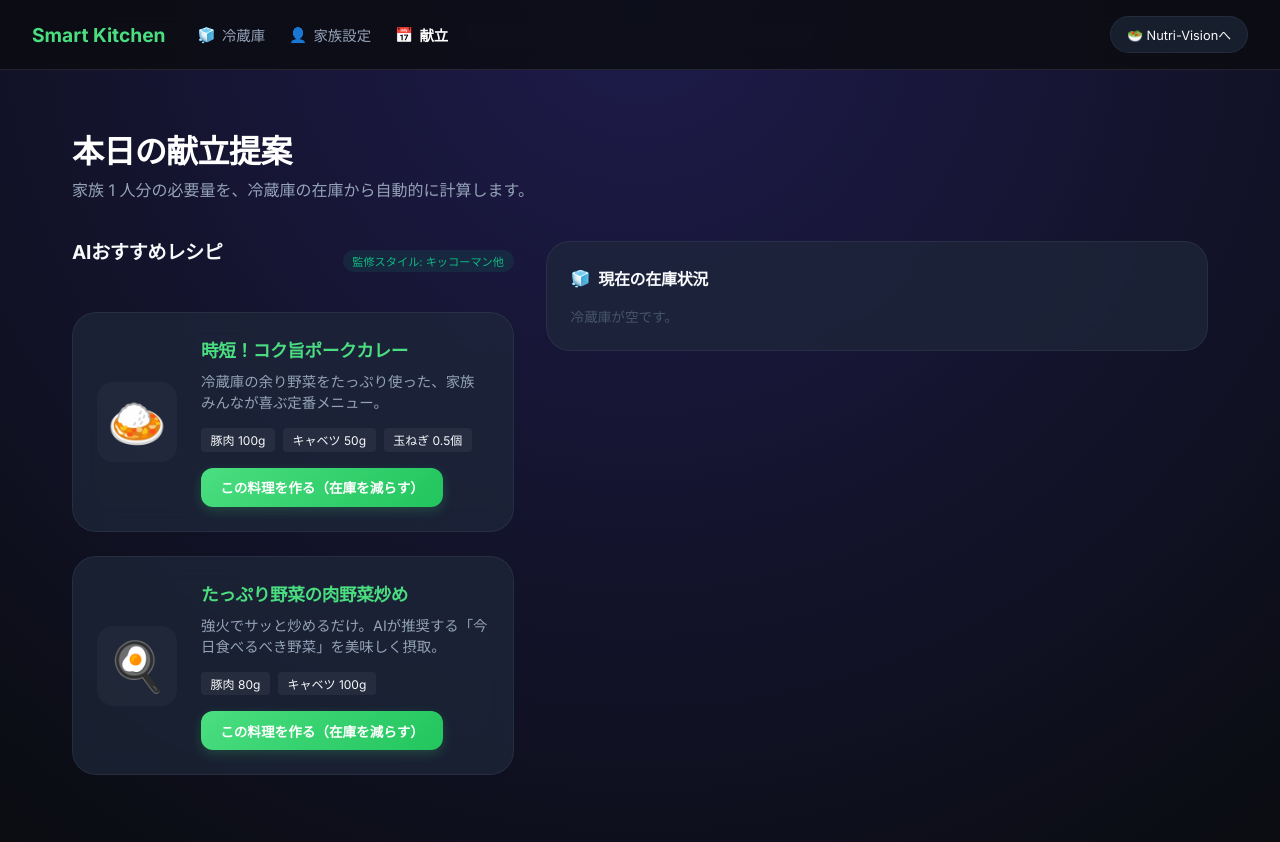
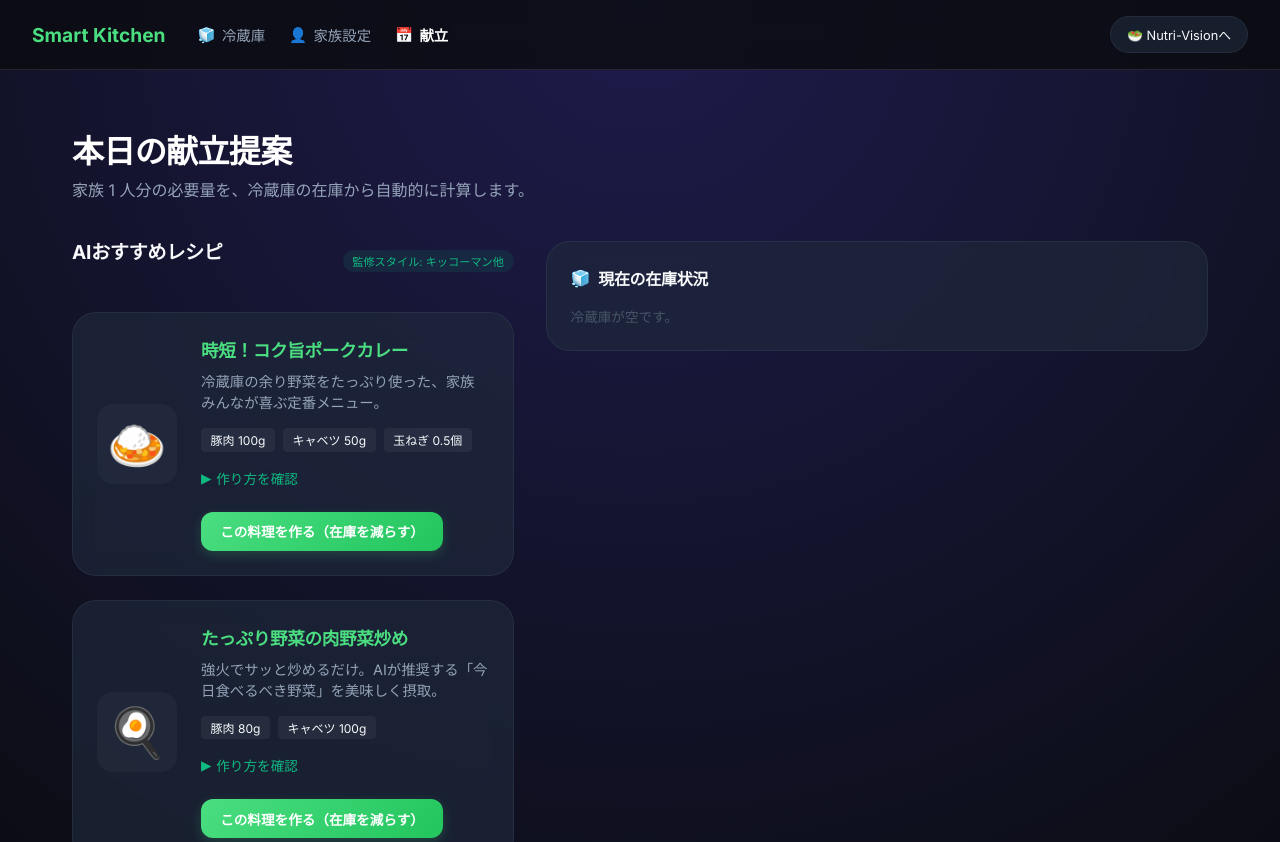
Before and after one commit to convini-bach/Life-Support-Project, a Next.js app: page /recipe-app/menu in a window 1280 px wide. Shown: the top 842 px of the page. Built offline with nearby package versions, Linux system fonts and the light colour scheme.

Commit message:
feat: display recipe steps in smart kitchen menu

```diff
--- a/src/app/api/recipe-app/suggest-menu/route.ts
+++ b/src/app/api/recipe-app/suggest-menu/route.ts
@@ -39,6 +39,10 @@ export async function POST(req: Request) {
           "ingredients": [
             {"name": "食材名", "amountPerPerson": 数値, "unit": "g|本|個|mlなど"}
           ],
+          "steps": [
+            "調理手順1（100文字以内）",
+            "調理手順2..."
+          ],
           "image": "料理を表す絵文字1つ",
           "source": "キッコーマン ホームクッキング（参考）"
         }
--- a/src/app/recipe-app/menu/page.tsx
+++ b/src/app/recipe-app/menu/page.tsx
@@ -15,6 +15,7 @@ interface Recipe {
     amountPerPerson: number;
     unit: string;
   }[];
+  steps: string[];
   image: string;
 }
 
@@ -28,6 +29,11 @@ const MOCK_RECIPES: Recipe[] = [
       { name: 'キャベツ', amountPerPerson: 50, unit: 'g' },
       { name: '玉ねぎ', amountPerPerson: 0.5, unit: '個' },
     ],
+    steps: [
+      '玉ねぎをくし切りに、キャベツはザク切りにする。',
+      '鍋で豚肉を炒め、色が変わったら野菜を加えてさらに炒める。',
+      '水を加えて煮込み、アクを取ったらカレールウを溶かし入れる。'
+    ],
     image: '🍛'
   },
   {
@@ -38,6 +44,11 @@ const MOCK_RECIPES: Recipe[] = [
       { name: '豚肉', amountPerPerson: 80, unit: 'g' },
       { name: 'キャベツ', amountPerPerson: 100, unit: 'g' },
     ],
+    steps: [
+      'キャベツと豚肉を食べやすい大きさに切る。',
+      'フライパンに油を引き、豚肉を強火でカリッとするまで炒める。',
+      'キャベツを加え、強火で一気に炒め合わせ、塩コショウで味を整える。'
+    ],
     image: '🍳'
   }
 ];
@@ -47,6 +58,7 @@ export default function MenuPage() {
   const [fridgeItems, setFridgeItems] = useState<FridgeItem[]>([]);
   const [recipes, setRecipes] = useState<Recipe[]>(MOCK_RECIPES);
   const [isApplying, setIsApplying] = useState<string | null>(null);
+  const [expandedId, setExpandedId] = useState<string | null>(null);
   const [message, setMessage] = useState<string | null>(null);
 
   useEffect(() => {
@@ -148,6 +160,33 @@ export default function MenuPage() {
                     </span>
                   ))}
                 </div>
+
+                {/* 調理手順（アコーディオン） */}
+                <div style={{ marginBottom: '1.5rem' }}>
+                  <button
+                    onClick={() => setExpandedId(expandedId === recipe.id ? null : recipe.id)}
+                    style={{
+                      background: 'none', border: 'none', color: '#10b981',
+                      fontSize: '0.85rem', cursor: 'pointer', display: 'flex', alignItems: 'center', gap: '0.3rem', padding: 0
+                    }}
+                  >
+                    <span>{expandedId === recipe.id ? '▼' : '▶'}</span> 作り方を確認
+                  </button>
+
+                  {expandedId === recipe.id && (
+                    <div className="glass-card" style={{
+                      marginTop: '0.8rem', padding: '1rem', background: 'rgba(255,255,255,0.02)',
+                      fontSize: '0.85rem', color: '#cbd5e1', border: '1px solid rgba(255,255,255,0.05)'
+                    }}>
+                      <ol style={{ paddingLeft: '1.2rem', margin: 0, display: 'flex', flexDirection: 'column', gap: '0.6rem' }}>
+                        {recipe.steps?.map((step, idx) => (
+                          <li key={idx} style={{ lineHeight: '1.6' }}>{step}</li>
+                        ))}
+                      </ol>
+                    </div>
+                  )}
+                </div>
+
                 <button
                   onClick={() => applyRecipe(recipe)}
                   disabled={isApplying !== null}
```
